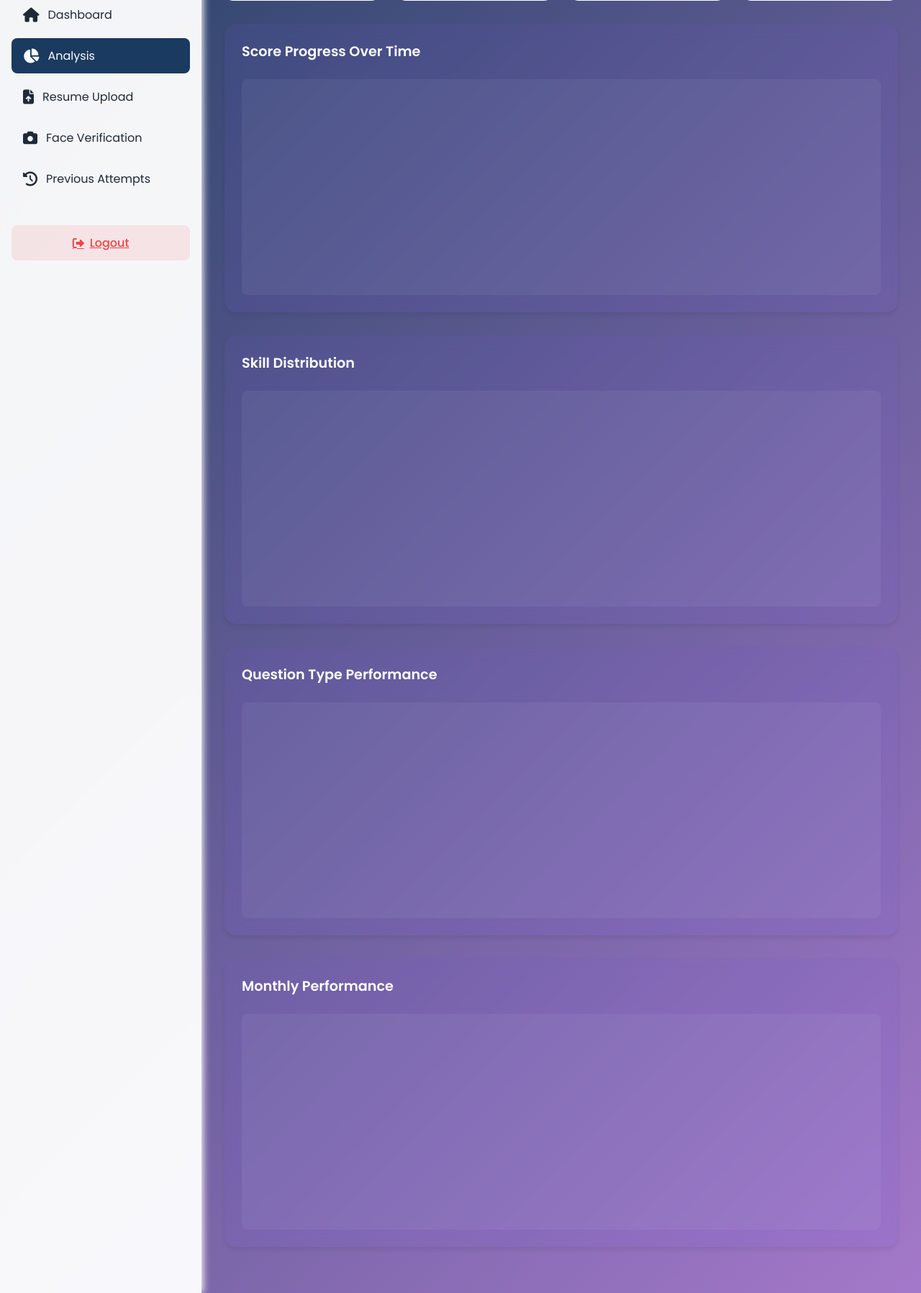
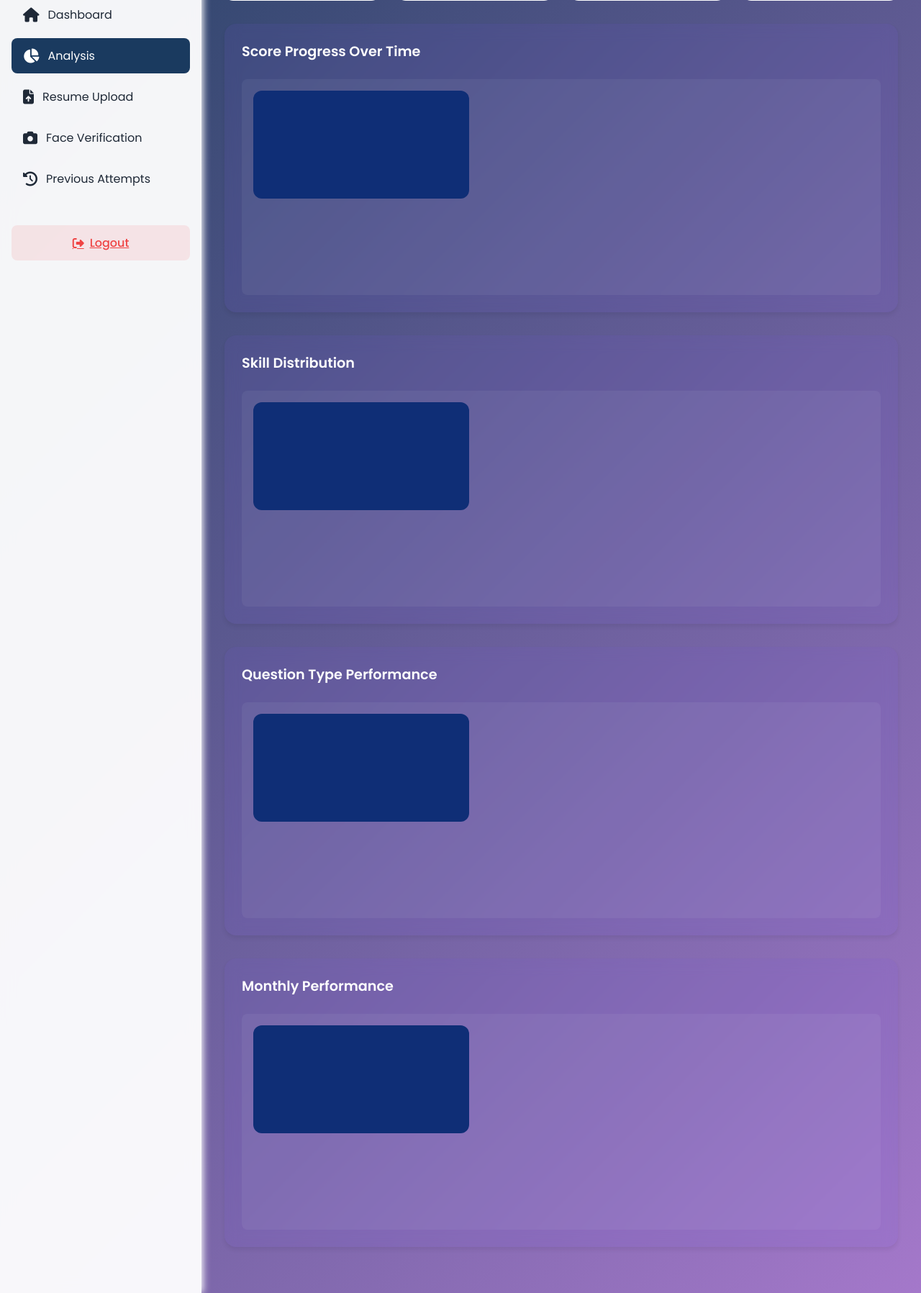
Before and after one commit to Rajesh8356/InterviewAce, a Flask app: template templates/analysis.html in a window 1280 px wide. Shown: the part 247-2044 px from the top of the page at 72% size. Run offline with Flask 3, Linux system fonts and the light colour scheme; the template is opened without the code that fills it, so the values that code supplies are empty; a map, chart or similar area stays blank.

Commit message:
Update analysis.html

```diff
--- a/templates/analysis.html
+++ b/templates/analysis.html
@@ -269,6 +269,24 @@
                 grid-template-columns: 1fr;
             }
         }
+        #monthlyPerformanceChart {
+  background-color: #0f2e76; /* dark blue (Tailwind slate-900) */
+  border-radius: 12px;       /* optional rounded corners */
+}
+ #scoreProgressChart {
+  background-color: #0f2e76; /* dark blue (Tailwind slate-900) */
+  border-radius: 12px;       /* optional rounded corners */
+}
+ #questionTypeChart{
+  background-color: #0f2e76; /* dark blue (Tailwind slate-900) */
+  border-radius: 12px;       /* optional rounded corners */
+}
+ #skillsChart{
+  background-color: #0f2e76; /* dark blue (Tailwind slate-900) */
+  border-radius: 12px;       /* optional rounded corners */
+}
+
+
     </style>
     <link rel="stylesheet" href="https://cdnjs.cloudflare.com/ajax/libs/font-awesome/6.4.0/css/all.min.css">
 </head>
@@ -449,7 +467,7 @@
                 datasets: [{
                     label: 'Score Progress',
                     data: data.scores || [],
-                        borderColor: '#4f46e5',
+                    borderColor: 'white',
                     backgroundColor: 'rgba(79, 70, 229, 0.1)',
                     tension: 0.3,
                     fill: true
@@ -566,14 +584,33 @@
             }
         });
 
-            // Monthly Performance Chart
+        // Monthly Performance Chart - BEAUTIFUL VERSION
 const monthlyPerformanceCtx = document.getElementById('monthlyPerformanceChart').getContext('2d');
 if (monthlyPerformanceChart) monthlyPerformanceChart.destroy();
 
-            // Create sample data for monthly performance if none exists
-            const months = data.months || ['Jan', 'Feb', 'Mar', 'Apr', 'May', 'Jun'];
-            const monthlyAttempts = data.monthly_attempts || [3, 5, 2, 4, 6, 3];
-            const monthlyScores = data.monthly_scores || [75, 82, 68, 88, 79, 85];
+// Use actual monthly data from the backend
+const months = data.months || [];
+const monthlyAttempts = data.monthly_attempts || [];
+const monthlyScores = data.monthly_scores || [];
+
+// If no monthly data, show a message
+if (months.length === 0) {
+    document.getElementById('monthlyPerformanceChart').parentElement.innerHTML = `
+        <div class="chart-header">
+            <h3 class="chart-title">Monthly Performance</h3>
+        </div>
+        <div class="chart-canvas" style="display: flex; align-items: center; justify-content: center;">
+            <p style="color: white; text-align: center;">No monthly data available yet.<br>Complete more interviews to see your monthly progress.</p>
+        </div>
+    `;
+} else {
+    // Beautiful gradient colors
+    const createGradient = (ctx, color1, color2) => {
+        const gradient = ctx.createLinearGradient(0, 0, 0, 400);
+        gradient.addColorStop(0, color1);
+        gradient.addColorStop(1, color2);
+        return gradient;
+    };
 
     monthlyPerformanceChart = new Chart(monthlyPerformanceCtx, {
         type: 'bar',
@@ -581,16 +618,42 @@
             labels: months,
             datasets: [
                 {
-                            label: 'Attempts',
+                    label: '📊 Interview Attempts',
                     data: monthlyAttempts,
-                            backgroundColor: 'rgba(79, 70, 229, 0.7)',
+                    backgroundColor: months.map((_, index) => {
+                        const colors = [
+                            'rgba(147, 51, 234, 0.8)',  // Purple
+                            'rgba(59, 130, 246, 0.8)',  // Blue
+                            'rgba(16, 185, 129, 0.8)',  // Green
+                            'rgba(245, 158, 11, 0.8)',  // Amber
+                            'rgba(239, 68, 68, 0.8)',   // Red
+                            'rgba(139, 92, 246, 0.8)'   // Violet
+                        ];
+                        return colors[index % colors.length];
+                    }),
+                    borderColor: 'rgba(255, 255, 255, 0.8)',
+                    borderWidth: 2,
+                    borderRadius: 12,
+                    borderSkipped: false,
+                    barPercentage: 0.7,
+                    categoryPercentage: 0.8,
                     yAxisID: 'y'
                 },
                 {
-                            label: 'Avg Score',
+                    label: '🚀 Average Score %',
                     data: monthlyScores,
-                            backgroundColor: 'rgba(16, 185, 129, 0.7)',
+                    backgroundColor: createGradient(monthlyPerformanceCtx, 'rgba(16, 185, 129, 0.3)', 'rgba(16, 185, 129, 0.1)'),
+                    borderColor: '#10b981',
+                    borderWidth: 3,
                     type: 'line',
+                    tension: 0.4,
+                    fill: true,
+                    pointBackgroundColor: '#10b981',
+                    pointBorderColor: '#ffffff',
+                    pointBorderWidth: 3,
+                    pointRadius: 6,
+                    pointHoverRadius: 8,
+                    pointStyle: 'circle',
                     yAxisID: 'y1'
                 }
             ]
@@ -598,6 +661,35 @@
         options: {
             responsive: true,
             maintainAspectRatio: false,
+            animation: {
+                duration: 2000,
+                easing: 'easeOutQuart',
+                onComplete: function() {
+                    const ctx = this.ctx;
+                    ctx.save();
+                    ctx.font = 'bold 12px Poppins';
+                    ctx.fillStyle = '#ffffff';
+                    ctx.textAlign = 'center';
+                    ctx.textBaseline = 'bottom';
+
+                    this.data.datasets.forEach((dataset, datasetIndex) => {
+                        const meta = this.getDatasetMeta(datasetIndex);
+                        if (dataset.type === 'bar') {
+                            meta.data.forEach((bar, index) => {
+                                const value = dataset.data[index];
+                                if (value > 0) {
+                                    ctx.fillText(value, bar.x, bar.y - 5);
+                                }
+                            });
+                        }
+                    });
+                    ctx.restore();
+                }
+            },
+            interaction: {
+                intersect: false,
+                mode: 'index',
+            },
             scales: {
                 y: {
                     type: 'linear',
@@ -605,58 +697,142 @@
                     position: 'left',
                     title: {
                         display: true,
-                                text: 'Attempts',
-                                color: 'white'
+                        text: 'Interview Attempts',
+                        color: '#fbbf24',
+                        font: {
+                            family: 'Poppins',
+                            size: 12,
+                            weight: 'bold'
+                        }
                     },
                     grid: {
-                                color: 'rgba(255, 255, 255, 0.1)'
+                        color: 'rgba(255, 255, 255, 0.1)',
+                        drawBorder: false
                     },
                     ticks: {
-                                color: 'white'
-                            }
+                        color: '#e5e7eb',
+                        font: {
+                            family: 'Poppins',
+                            size: 11
+                        },
+                        precision: 0
+                    },
+                    beginAtZero: true
                 },
                 y1: {
                     type: 'linear',
                     display: true,
                     position: 'right',
                     max: 100,
+                    min: 0,
                     title: {
                         display: true,
-                                text: 'Score %',
-                                color: 'white'
+                        text: 'Score % 🎯',
+                        color: '#10b981',
+                        font: {
+                            family: 'Poppins',
+                            size: 12,
+                            weight: 'bold'
+                        }
                     },
                     grid: {
                         drawOnChartArea: false,
+                        drawBorder: false
                     },
                     ticks: {
-                                color: 'white'
+                        color: '#e5e7eb',
+                        font: {
+                            family: 'Poppins',
+                            size: 11
+                        },
+                        callback: function(value) {
+                            return value + '%';
+                        }
                     }
                 },
                 x: {
                     grid: {
-                                color: 'rgba(255, 255, 255, 0.1)'
+                        color: 'rgba(255, 255, 255, 0.05)',
+                        drawBorder: false
                     },
                     ticks: {
-                                color: 'white'
+                        color: '#e5e7eb',
+                        font: {
+                            family: 'Poppins',
+                            size: 11,
+                            weight: '600'
+                        }
                     }
                 }
             },
             plugins: {
                 legend: {
+                    position: 'top',
                     labels: {
-                                color: 'white'
+                        color: 'white',
+                        font: {
+                            family: 'Poppins',
+                            size: 12,
+                            weight: '600'
+                        },
+                        padding: 20,
+                        usePointStyle: true,
+                        pointStyle: 'circle'
                     }
+                },
+                tooltip: {
+                    backgroundColor: 'rgba(0, 0, 0, 0.8)',
+                    titleColor: '#fbbf24',
+                    bodyColor: 'white',
+                    borderColor: 'rgba(255, 255, 255, 0.2)',
+                    borderWidth: 1,
+                    cornerRadius: 12,
+                    padding: 12,
+                    displayColors: true,
+                    callbacks: {
+                        label: function(context) {
+                            let label = context.dataset.label || '';
+                            if (label) {
+                                label = label.replace(/[📊🚀]/g, '').trim() + ': ';
+                            }
+                            if (context.parsed.y !== null) {
+                                if (context.datasetIndex === 1) {
+                                    label += context.parsed.y + '%';
+                                } else {
+                                    label += context.parsed.y;
+                                }
+                            }
+                            return label;
+                        }
+                    }
+                },
+                title: {
+                    display: true,
+                    text: 'Monthly Interview Performance',
+                    color: 'white',
+                    font: {
+                        family: 'Poppins',
+                        size: 16,
+                        weight: 'bold'
+                    },
+                    padding: {
+                        bottom: 20
+                    }
+                }
+            },
+            layout: {
+                padding: {
+                    top: 10,
+                    right: 10,
+                    bottom: 10,
+                    left: 10
                 }
             }
         }
     });
 }
+} // <-- THIS WAS THE MISSING CLOSING BRACE
 
-       /* function logout() {
-            if (confirm('Are you sure you want to logout?')) {
-                window.location.href = "{{ url_for('login') }}";
-            }
-        }*/
     // Push a dummy state so back button doesn't go back
     window.history.pushState(null, null, window.location.href);
 
@@ -665,6 +841,7 @@
         // Stay on the same page
         window.history.go(1);
     };
+
     // Initialize dashboard when page loads
     document.addEventListener('DOMContentLoaded', function() {
         fetchAnalysisData();
@@ -674,6 +851,7 @@
             fetchAnalysisData();
         }, 30000);
     });
+
     history.pushState(null, null, location.href);
     window.onpopstate = function() {
         history.go(1);
```
Lines whose indentation alone changed are shown as unchanged.
